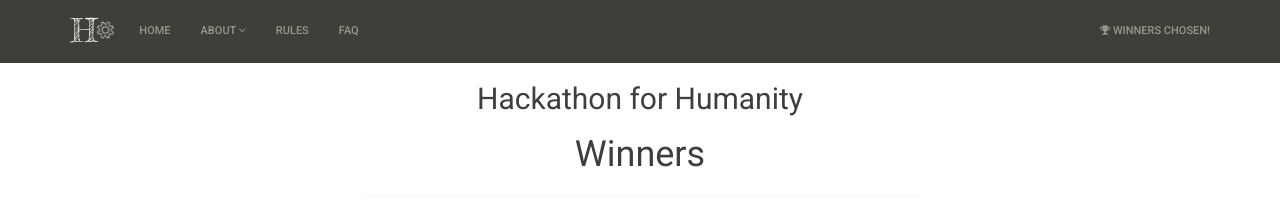
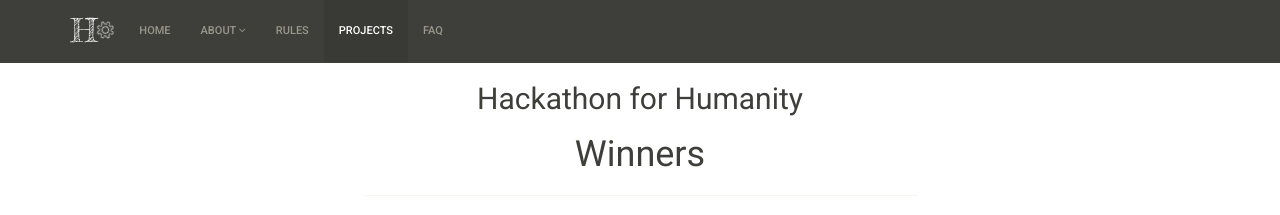
Before and after one commit to cmpsci-goldnjub/info, a Jekyll site: the page built from projects.html, in a window 1280 px wide. Shown: the top 215 px of the page. Built offline with Jekyll 4.4.1, drawn with Linux system fonts in a browser that asks for light colours.

Commit message:
Fix navbar

```diff
--- a/_includes/navbar.html
+++ b/_includes/navbar.html
@@ -25,18 +25,8 @@
           </ul>
         </li>
         <li id="rules-nav"><a href="{{ "/rules/" | prepend: site.baseurl }}">Rules</a></li>
+        <li id="projects-nav"><a type="button" href="{{ "/projects/" | prepend: site.baseurl }}">Projects</a></li>
         <li id="faq-nav"><a href="{{ "/faq/" | prepend: site.baseurl }}">FAQ</a></li>
-      </ul>
-
-      <ul class="nav navbar-nav navbar-right">
-        <li>
-          <a type="button" data-toggle="popover"
-             data-placement="bottom" data-content="Winners have been
-             chosen and notified. They will be officially announced at
-             the awards ceremony!">
-            <i class="fa fa-trophy"></i>&nbsp;Winners Chosen!
-          </a>
-        </li>
       </ul>
     </div><!--/.nav-collapse -->
   </div>
--- a/projects.html
+++ b/projects.html
@@ -1,6 +1,7 @@
 ---
 layout: default
 title: H4H Projects
+nav: projects
 ---
 
 <div class="container">
```
